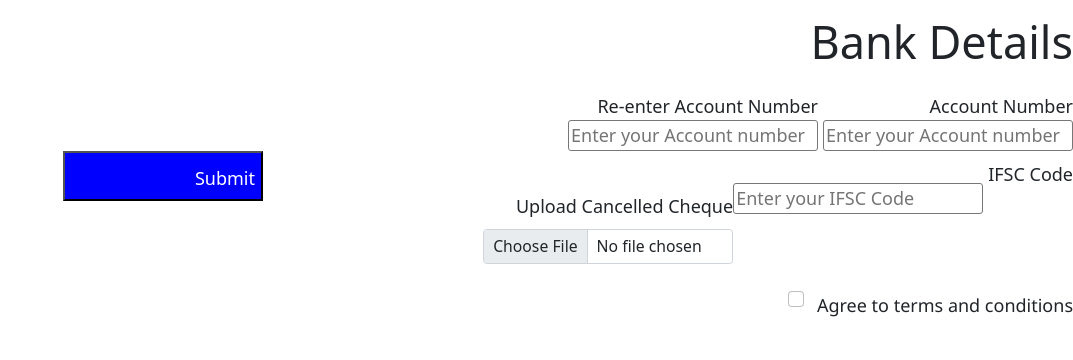
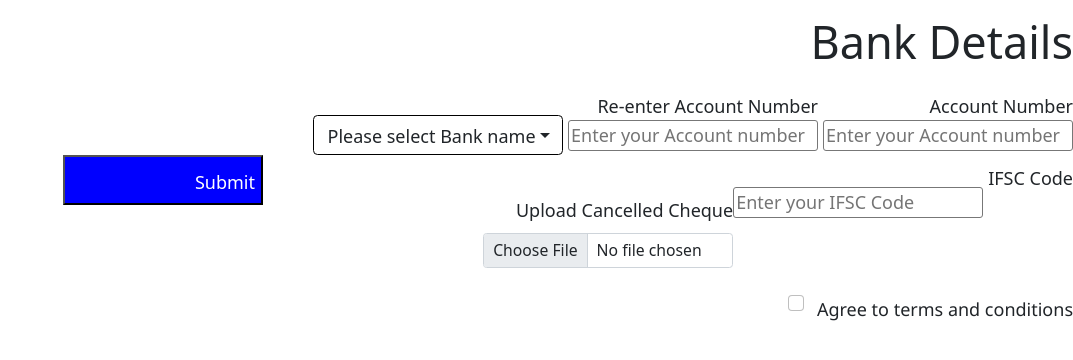
Before and after one commit to sanyaarora12/react-jioapp-main-master, a React (Create React App) app: page /validatedbankdetails in a window 1280 px wide. Shown: the top 360 px of the page, without its empty margins (207-1280 px from the left). Built offline with nearby package versions, Linux system fonts and the light colour scheme.

Commit message:
completed

```diff
--- a/src/Container/ValidatedBankDetails.js
+++ b/src/Container/ValidatedBankDetails.js
@@ -31,7 +31,7 @@ const ValidatedBankDetails = () => (
         errors.AccNumber = "Phone number must be 10 digits only.";
       } else if (!AccNumberRegex.test(values.AccNumber)) {
         errors.AccNumber = "Invalid account number must contain one number";
-      } else if (AccNumberRegex=== AccountNumberRegex) {
+      } else if (AccNumberRegex === AccountNumberRegex) {
         errors.AccNumber = "Your Account numbers do not match";
       }
 
@@ -107,6 +107,24 @@ const ValidatedBankDetails = () => (
                 <div className="input-feedback">{errors.AccNumber}</div>
               )}
             </div>
+            <br />
+            <div class="dropdown">
+              <button
+                class="btn btn dropdown-toggle"
+                type="button"
+                id="dropdownMenuButton1"
+                data-bs-toggle="dropdown"
+                aria-expanded="false"
+                required
+              >
+                Please select Bank name
+              </button>
+              <ul class="dropdown-menu" aria-labelledby="dropdownMenuButton1">
+                <li>a</li>
+                <li>b</li>
+                <li>c</li>
+              </ul>
+            </div>
             <div>
               <label htmlFor="email">IFSC Code</label>
               <br />
--- a/src/index.css
+++ b/src/index.css
@@ -89,3 +89,8 @@ width: 250px;
   width: 250px;
   margin-left: 0px;
 }
+#dropdownMenuButton1{
+  width: 250px;
+  height: 40px;
+  border-color: black;
+}
```
Lines whose indentation alone changed are shown as unchanged.
